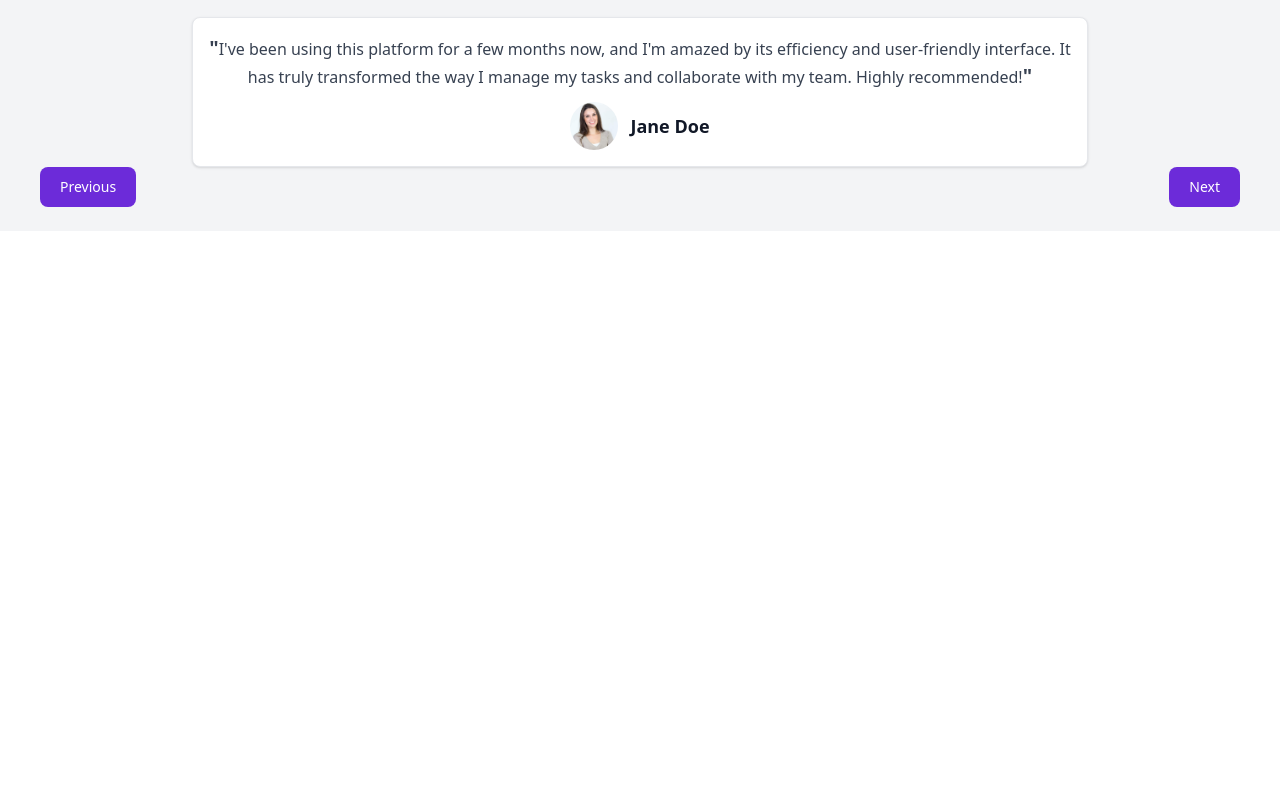
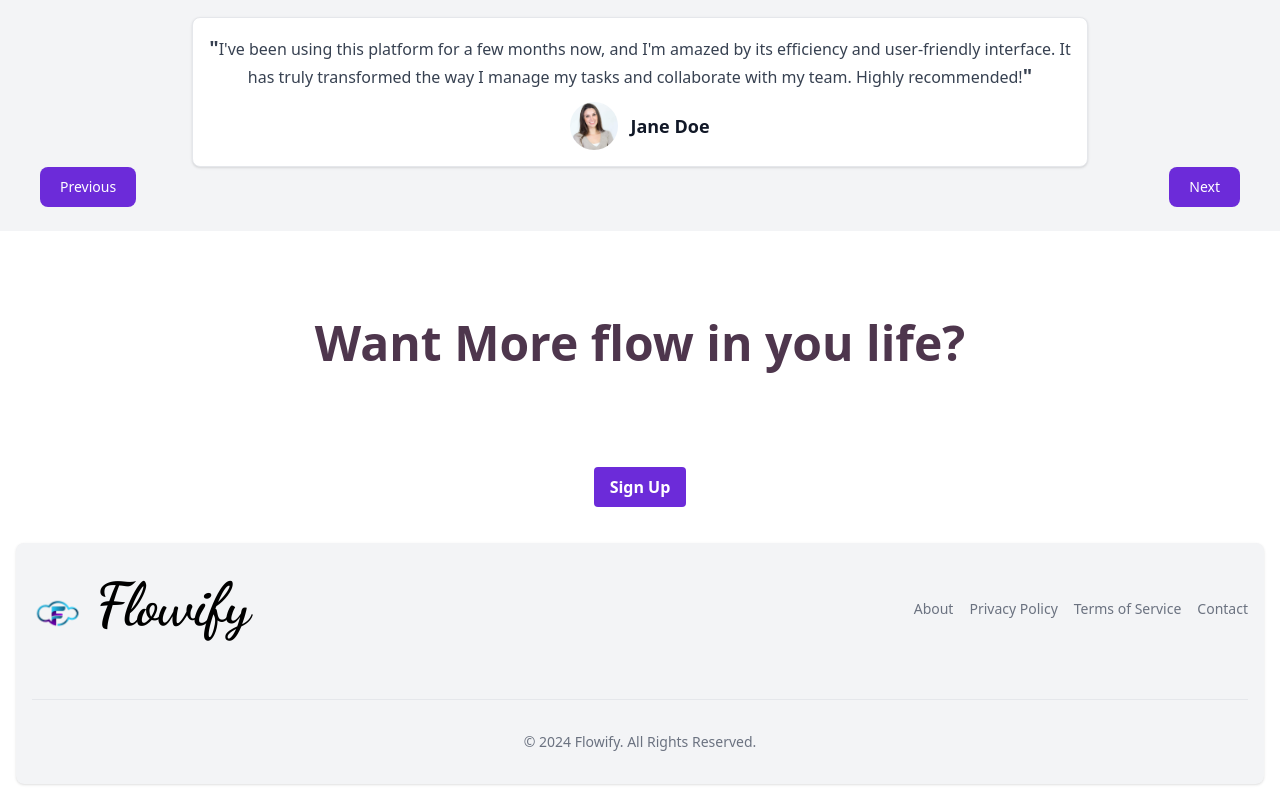
Before and after one commit to jaiminiprajapati/schedule-organizer, a React (Vite) app in the folder flowify/: page / in a window 1280 px wide. Shown: the part 1908-2708 px from the top of the page. Before the commit the page ends 2139 px from the top, so only its background shows below. Built offline with nearby package versions, Linux system fonts and the light colour scheme.

Commit message:
footer and signup component created

```diff
--- a/flowify/src/App.jsx
+++ b/flowify/src/App.jsx
@@ -5,6 +5,8 @@ import Hero from './components/Hero';
 import Feature from './components/ Feature';
 import FeaturedCarousel from './components/FeaturedCarousel';
 import Comment from './components/Comment';
+import SignUp from './components/SignUp';
+import Footer from './components/Footer';
 import '../node_modules/flowbite/dist/flowbite.css';
 
 
@@ -17,6 +19,8 @@ const App = () => {
       <Feature />
       <FeaturedCarousel />
       <Comment />
+      <SignUp />
+      <Footer />
       {/* {/} */}
     </div>
   );
--- /dev/null
+++ b/flowify/src/components/Footer/index.jsx
@@ -0,0 +1,35 @@
+import React from "react";
+import Logo from "../../assets/Flowify_Logo_1.png";
+
+const Footer = () => {
+    return (
+        <footer className="bg-gray-100 rounded-lg shadow m-4">
+    <div className="w-full max-w-screen-xl mx-auto p-4 md:py-8">
+        <div className="flex flex-col items-center justify-between md:flex-row">
+            <a href="#" className="flex items-center mb-4 space-x-3 rtl:space-x-reverse">
+                <img src={Logo} className="h-8" alt="Flowify" />
+                <span className="mb-4 text-4xl font-extrabold tracking-tight leading-none text-black-700 md:text-5xl lg:text-6xl font-dancing">Flowify</span>
+            </a>
+            <ul className="flex flex-wrap items-center mb-6 text-sm font-medium text-gray-500">
+                <li>
+                    <a href="#" className="hover:underline me-4">About</a>
+                </li>
+                <li>
+                    <a href="#" className="hover:underline me-4">Privacy Policy</a>
+                </li>
+                <li>
+                    <a href="#" className="hover:underline me-4">Terms of Service</a>
+                </li>
+                <li>
+                    <a href="#" className="hover:underline">Contact</a>
+                </li>
+            </ul>
+        </div>
+        <hr className="my-6 border-gray-200 sm:mx-auto lg:my-8" />
+        <span className="block text-sm text-gray-500 text-center">© {new Date().getFullYear()} Flowify. All Rights Reserved.</span>
+    </div>
+</footer>
+    );
+}
+
+export default Footer;
--- /dev/null
+++ b/flowify/src/components/SignUp/index.jsx
@@ -0,0 +1,134 @@
+import React, { useState } from 'react';
+
+const SignUp = () => {
+  const [showModal, setShowModal] = useState(false);
+  const [formData, setFormData] = useState({
+    email: '',
+    firstName: '',
+    lastName: '',
+    password: ''
+  });
+
+  const handleInputChange = (e) => {
+    const { name, value } = e.target;
+    setFormData({ ...formData, [name]: value });
+  };
+
+  const handleSubmit = (e) => {
+    e.preventDefault();
+    console.log('Form submitted:', formData);
+
+  };
+
+  return (
+    <div>
+      <p className="text-center py-16 text-heroBackground-color font-semibold text-5xl mt-6">Want More flow in you life?</p>
+      <div className="flex justify-center mt-4">
+        <button
+          className="bg-purple-700 hover:bg-blue-700 text-white font-bold py-2 px-4 rounded" style={{ margin: '20px' }}
+          onClick={() => setShowModal(true)}
+        >
+          Sign Up
+        </button>
+      </div>
+      {showModal && (
+        <div className="fixed inset-0 z-10 flex items-center justify-center overflow-x-hidden overflow-y-auto outline-none focus:outline-none">
+          <div className="relative w-auto max-w-md mx-auto my-6">
+            <div className="bg-white rounded-lg shadow-lg outline-none focus:outline-none">
+              <div className="flex justify-between items-center p-5 border-b border-solid border-blueGray-200 rounded-t">
+                <h3 className="text-lg font-semibold">Sign Up</h3>
+                <button
+                  className="p-1 ml-auto bg-transparent border-0 text-black opacity-5 float-right text-3xl leading-none font-semibold outline-none focus:outline-none"
+                  onClick={() => setShowModal(false)}
+                >
+                  <span className="text-black opacity-5">×</span>
+                </button>
+              </div>
+              <div className="relative p-6 flex-auto">
+                <form onSubmit={handleSubmit}>
+                  <div className="mb-4">
+                    <label htmlFor="email" className="block text-sm font-medium text-gray-700">
+                      Email
+                    </label>
+                    <input
+                      type="email"
+                      name="email"
+                      id="email"
+                      value={formData.email}
+                      onChange={handleInputChange}
+                      className="mt-1 p-2 block w-full border-gray-300 rounded-md focus:ring-blue-500 focus:border-blue-500"
+                      placeholder="Enter your email address"
+                      required
+                    />
+                  </div>
+                  <div className="mb-4">
+                    <label htmlFor="firstName" className="block text-sm font-medium text-gray-700">
+                      First Name
+                    </label>
+                    <input
+                      type="text"
+                      name="firstName"
+                      id="firstName"
+                      value={formData.firstName}
+                      onChange={handleInputChange}
+                      className="mt-1 p-2 block w-full border-gray-300 rounded-md focus:ring-blue-500 focus:border-blue-500"
+                      placeholder="Enter your first name"
+                      required
+                    />
+                  </div>
+                  <div className="mb-4">
+                    <label htmlFor="lastName" className="block text-sm font-medium text-gray-700">
+                      Last Name
+                    </label>
+                    <input
+                      type="text"
+                      name="lastName"
+                      id="lastName"
+                      value={formData.lastName}
+                      onChange={handleInputChange}
+                      className="mt-1 p-2 block w-full border-gray-300 rounded-md focus:ring-blue-500 focus:border-blue-500"
+                      placeholder="Enter your last name"
+                      required
+                    />
+                  </div>
+                  <div className="mb-4">
+                    <label htmlFor="password" className="block text-sm font-medium text-gray-700">
+                      Password
+                    </label>
+                    <input
+                      type="password"
+                      name="password"
+                      id="password"
+                      value={formData.password}
+                      onChange={handleInputChange}
+                      className="mt-1 p-2 block w-full border-gray-300 rounded-md focus:ring-blue-500 focus:border-blue-500"
+                      placeholder="Enter your password"
+                      required
+                    />
+                  </div>
+                  <div className="flex items-center justify-end pt-6 border-t border-solid border-blueGray-200 rounded-b">
+                    <button
+                      type="button"
+                      className="px-4 py-2 text-sm bg-blue-500 text-white rounded transition duration-300 hover:bg-blue-600"
+                      onClick={() => setShowModal(false)}
+                    >
+                      Cancel
+                    </button>
+                    <button
+                      type="submit"
+                      className="ml-4 px-4 py-2 text-sm bg-green-500 text-white rounded transition duration-300 hover:bg-green-600"
+                    >
+                      Sign Up
+                    </button>
+                  </div>
+                </form>
+              </div>
+            </div>
+          </div>
+        </div>
+      )}
+    </div>
+  );
+};
+
+export default SignUp;
```
